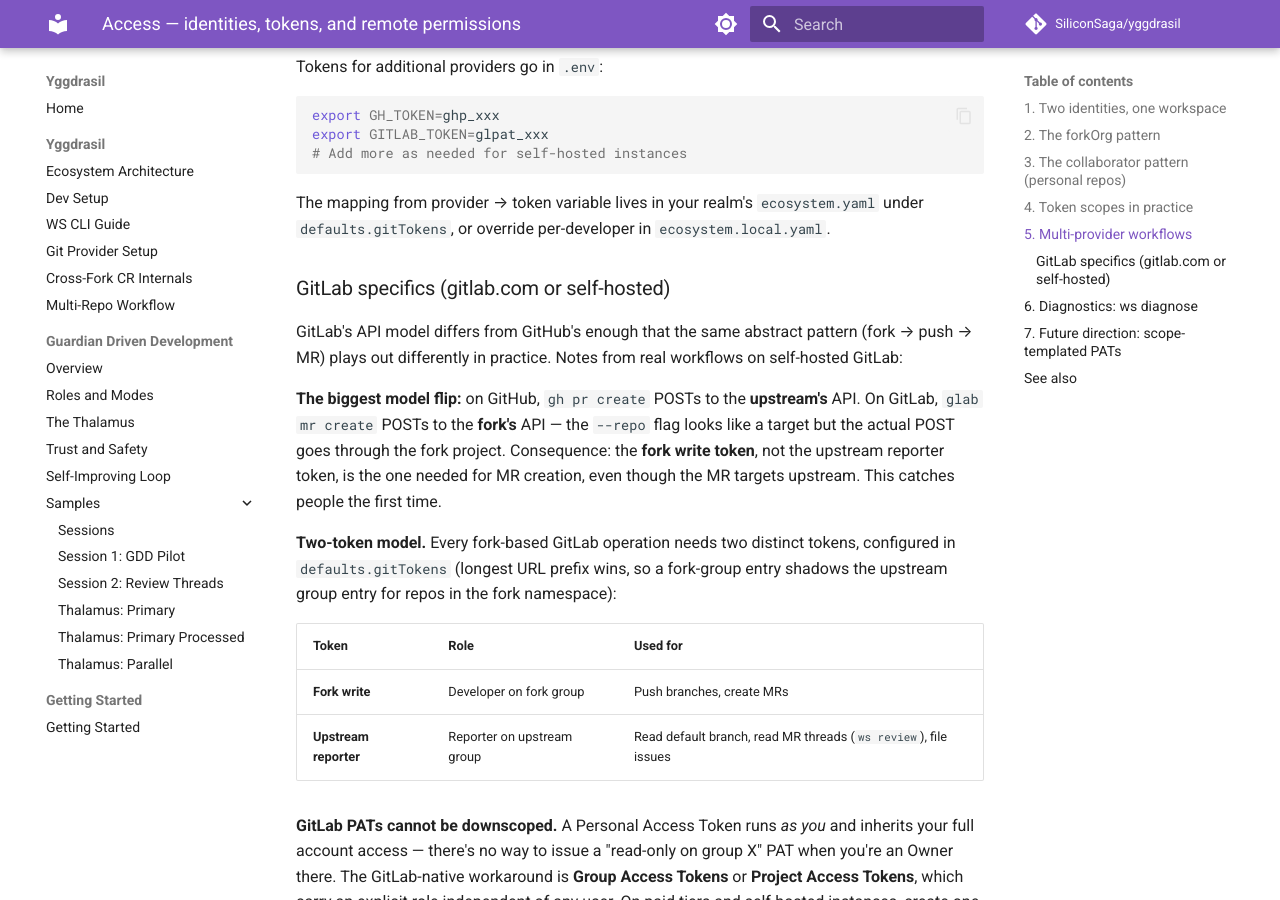
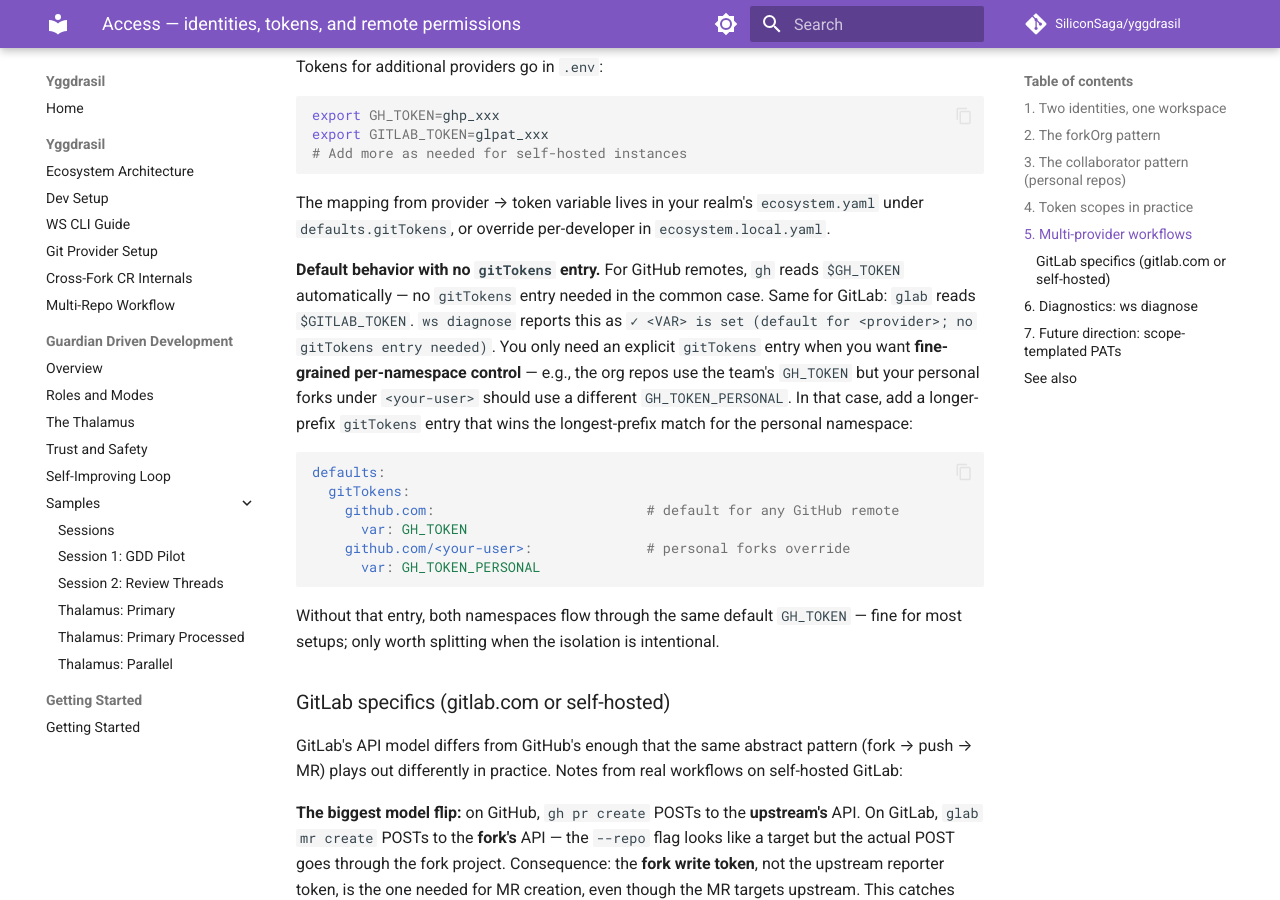
Before and after one commit to SiliconSaga/yggdrasil, an MkDocs documentation site: the page built from docs/gdd/access.md, in a window 1280 px wide and 900 px high, scrolled down 3226 px. Built offline with MkDocs 1.6.1 and Material for MkDocs 9.7.7, drawn with Linux system fonts in a browser that asks for light colours; comment, search, counter and statistics services are not loaded.

Commit message:
fix(ws-diagnose): GitHub/GitLab default-var fallback; doc personal-namespace gitTokens
Two more low-hanging items promoted from FG4WWY622F backlog.

**`ws diagnose` GitHub/GitLab false alarm.** Previously reported
`✗ no gitTokens entry matches normalized path: <…>` for any remote
without an explicit `defaults.gitTokens` entry. That's misleading
for vanilla GitHub remotes — `gh` reads `$GH_TOKEN` automatically;
no entry is needed in the common case. Same shape for GitLab
remotes via `glab` and `$GITLAB_TOKEN`.

Fix: when no gitTokens entry matches and the provider is `github`
or `gitlab`, fall back to checking the default env var that
provider's CLI reads. Reports `✓ GH_TOKEN is set (default for
github; no gitTokens entry needed)` when present, or
`✗ GH_TOKEN is NOT SET` when missing. Unknown providers still get
the original "add an entry" message — that's where it actually
applies.

Verified end-to-end on a workspace with mixed
github.com/siliconsaga and gitlab.com/siliconsaga remotes that
have no gitTokens entries — all three now report the default-var
fallback line cleanly.

**Doc paragraph in `docs/gdd/access.md` § 5** explaining when an
explicit `gitTokens` entry IS useful: fine-grained per-namespace
control (e.g., the org repos use the team's `GH_TOKEN` but your
personal forks should use `GH_TOKEN_PERSONAL`). Longer-prefix entry
wins via the longest-prefix-match rule. Without the entry, both
namespaces flow through the default — fine for most setups.

Co-Authored-By: Claude Opus 4.6 <noreply@anthropic.com>

````diff
--- a/docs/gdd/access.md
+++ b/docs/gdd/access.md
@@ -155,6 +155,30 @@ The mapping from provider → token variable lives in your realm's
 `ecosystem.yaml` under `defaults.gitTokens`, or override per-developer
 in `ecosystem.local.yaml`.
 
+**Default behavior with no `gitTokens` entry.** For GitHub remotes,
+`gh` reads `$GH_TOKEN` automatically — no `gitTokens` entry needed
+in the common case. Same for GitLab: `glab` reads `$GITLAB_TOKEN`.
+`ws diagnose` reports this as `✓ <VAR> is set (default for
+<provider>; no gitTokens entry needed)`. You only need an explicit
+`gitTokens` entry when you want **fine-grained per-namespace control**
+— e.g., the org repos use the team's `GH_TOKEN` but your personal
+forks under `<your-user>` should use a different `GH_TOKEN_PERSONAL`.
+In that case, add a longer-prefix `gitTokens` entry that wins the
+longest-prefix match for the personal namespace:
+
+```yaml
+defaults:
+  gitTokens:
+    github.com:                          # default for any GitHub remote
+      var: GH_TOKEN
+    github.com/<your-user>:              # personal forks override
+      var: GH_TOKEN_PERSONAL
+```
+
+Without that entry, both namespaces flow through the same default
+`GH_TOKEN` — fine for most setups; only worth splitting when the
+isolation is intentional.
+
 ### GitLab specifics (gitlab.com or self-hosted)
 
 GitLab's API model differs from GitHub's enough that the same
````
Also changed, not shown: 1 other file.
